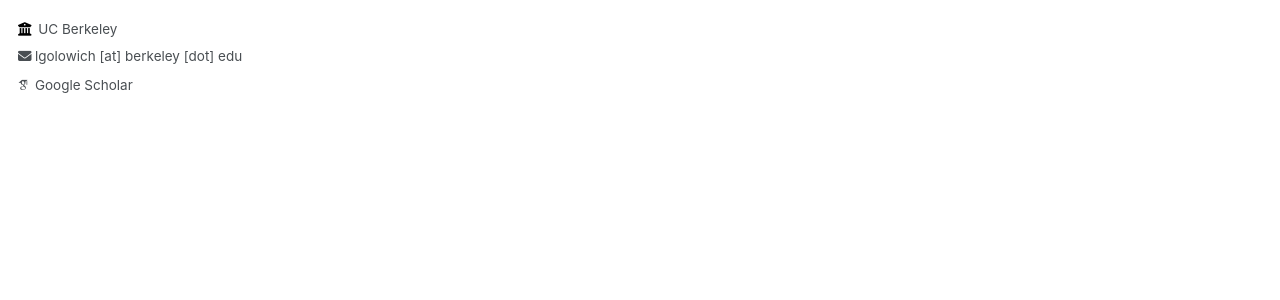
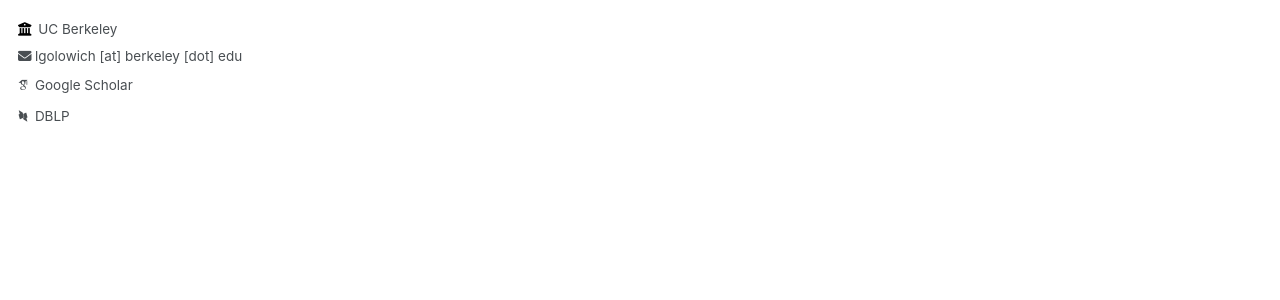
Before and after one commit to lgolowich/golowich.github.io, a Jekyll site: the page built from _pages/about.md, in a window 1280 px wide. Shown: the part 376-676 px from the top of the page. Built offline with Jekyll 4.4.1, drawn with Linux system fonts in a browser that asks for light colours; some web fonts are replaced.

Commit message:
Added dblp

```diff
--- a/_config.yml
+++ b/_config.yml
@@ -33,6 +33,7 @@ author:
   # Academic websites
   arxiv            : # URL - Update with the correct link to your profile
   googlescholar    : "https://scholar.google.com/citations?user=ahBUo3MAAAAJ&hl=en"
+  dblp		   : "https://dblp.org/pid/209/3619.html"
   impactstory      : # URL
   orcid            : # "http://orcid.org/yourorcidurl"
   pubmed           : # "https://www.ncbi.nlm.nih.gov/pubmed/?term=john+snow"
--- a/_includes/author-profile.html
+++ b/_includes/author-profile.html
@@ -43,6 +43,9 @@
       {% endif %}
       {% if author.googlescholar %}
         <li><a href="{{ author.googlescholar }}"><i class="ai ai-google-scholar icon-pad-right"></i>Google Scholar</a></li>
+      {% endif %}
+      {% if author.dblp %}
+        <li><a href="{{ author.dblp }}"><i class="ai ai-dblp icon-pad-right"></i>DBLP</a></li>
       {% endif %}
       {% if author.impactstory %}
         <li><a href="{{ author.impactstory }}"><i class="ai ai-impactstory ai-fw icon-pad-right"></i>Impactstory</a></li>
```
